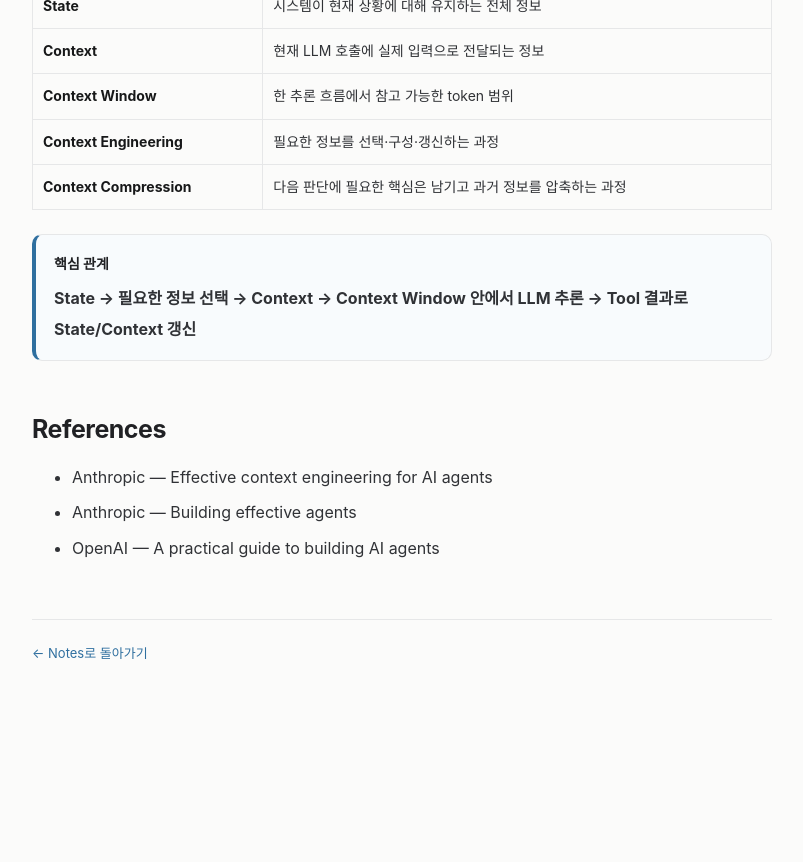
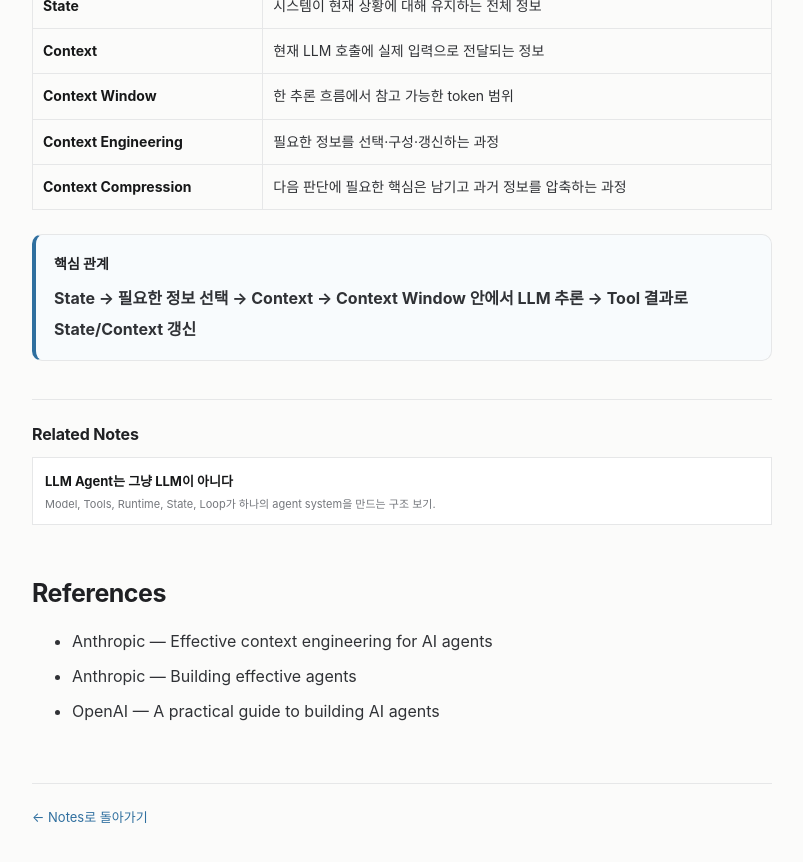
Before and after one commit to nayana224/nayana224.github.io, a Jekyll site: the page built from _notes/context-context-window-agent.md, in a window 1280 px wide and 900 px high, scrolled down 6690 px. Shown: the top 862 px of the window, without its empty margins (238-1041 px from the left). Built offline with Jekyll 4.4.1, drawn with Linux system fonts in a browser that asks for light colours; before the commit the page ends 7426 px from its top, so only the background shows below that.

Commit message:
notes: add related note links

```diff
--- a/_notes/context-context-window-agent.md
+++ b/_notes/context-context-window-agent.md
@@ -240,6 +240,13 @@
   <p><b>State → 필요한 정보 선택 → Context → Context Window 안에서 LLM 추론 → Tool 결과로 State/Context 갱신</b></p>
 </div>
 
+<section class="related-notes" aria-labelledby="related-notes-title">
+  <h2 id="related-notes-title">Related Notes</h2>
+  <div class="related-notes-list">
+    <a class="related-note-link" href="/notes/llm-agent-model-tools-state-loop/"><strong>LLM Agent는 그냥 LLM이 아니다</strong><span>Model, Tools, Runtime, State, Loop가 하나의 agent system을 만드는 구조 보기.</span></a>
+  </div>
+</section>
+
 ## References
 
 - [Anthropic — Effective context engineering for AI agents](https://www.anthropic.com/engineering/effective-context-engineering-for-ai-agents)
```
